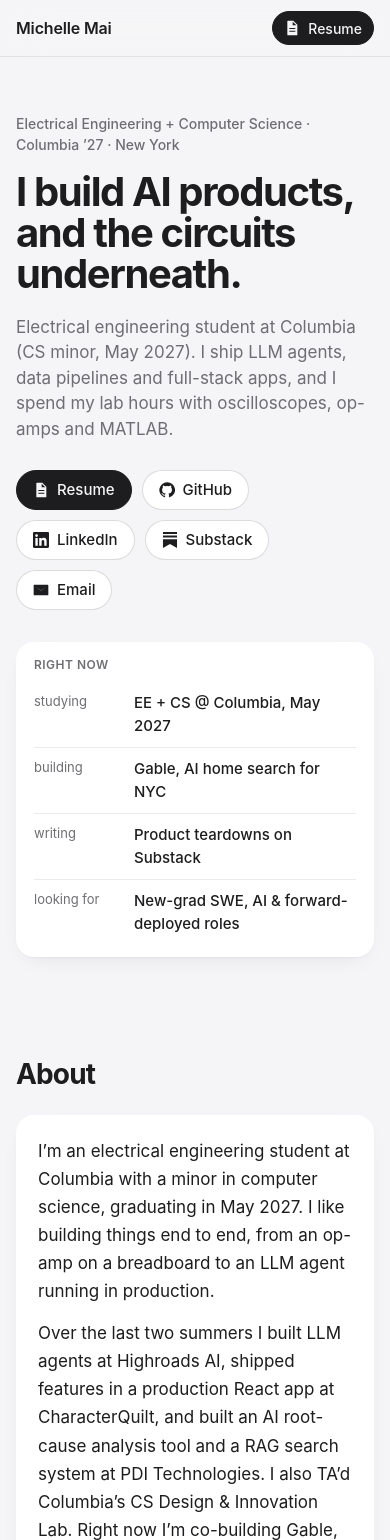
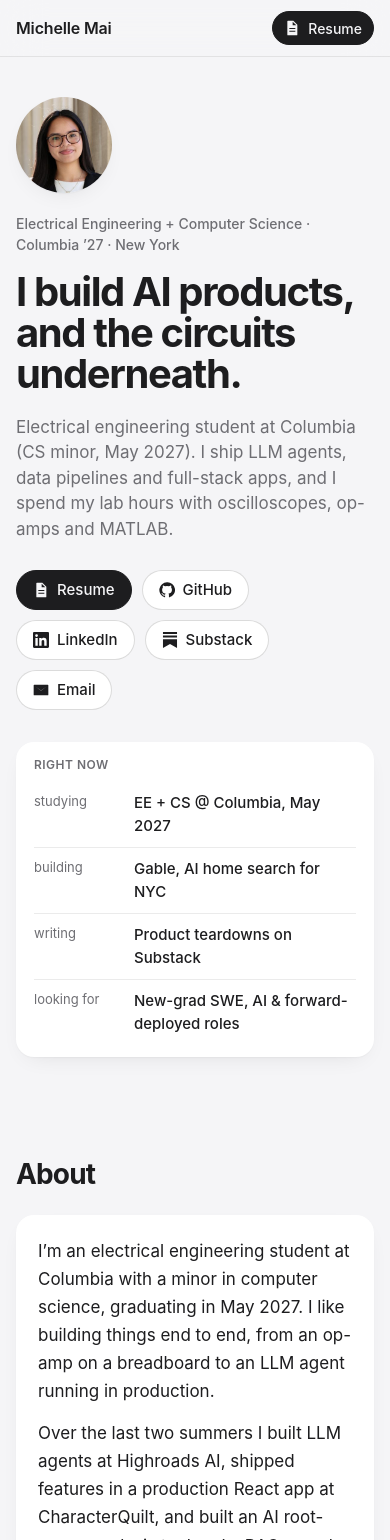
Before and after one commit to michellemai122/michellemai122.github.io, a React (Vite) app: page / in a window 390 px wide. Shown: the top 1540 px of the page. Built offline with nearby package versions, Linux system fonts and the light colour scheme.

Commit message:
Add portrait to hero (round on phones) and as link-preview image
Co-Authored-By: Claude Opus 5.5 <noreply@anthropic.com>

```diff
--- a/index.html
+++ b/index.html
@@ -7,6 +7,9 @@
     <meta name="description" content="Michelle Mai: Columbia electrical engineering + CS. AI agents, data pipelines, full-stack apps and EE lab work." />
     <meta property="og:title" content="Michelle Mai · Engineer" />
     <meta property="og:description" content="AI products, and the circuits underneath." />
+    <meta property="og:image" content="https://michellemai122.github.io/me.jpg" />
+    <meta property="og:url" content="https://michellemai122.github.io/" />
+    <meta name="twitter:card" content="summary_large_image" />
     <link rel="icon" href="/favicon.svg" type="image/svg+xml" />
     <link rel="preconnect" href="https://fonts.googleapis.com" />
     <link rel="preconnect" href="https://fonts.gstatic.com" crossorigin />
--- a/src/components/Home.tsx
+++ b/src/components/Home.tsx
@@ -32,6 +32,7 @@ export function Home() {
     <>
       <section className="wrap hero">
         <div className="hero-main">
+          <img className="portrait-sm" src="/me-sm.jpg" alt="Michelle Mai" width="96" height="96" />
           <p className="eyebrow">Electrical Engineering + Computer Science · Columbia ’27 · New York</p>
           <h1 className="display">
             {profile.headline}
@@ -39,6 +40,8 @@ export function Home() {
           <p className="lede">{profile.intro}</p>
           <Links />
         </div>
+        <div className="hero-side">
+        <img className="portrait" src="/me.jpg" alt="Michelle Mai" width="800" height="1000" />
         <aside className="readout" aria-label="Quick facts">
           <div className="readout-head mono">
             <span>Right now</span>
@@ -52,6 +55,7 @@ export function Home() {
             ))}
           </dl>
         </aside>
+        </div>
       </section>
 
       <section id="about" className="wrap section" aria-labelledby="about-h">
--- a/src/styles.css
+++ b/src/styles.css
@@ -102,8 +102,8 @@ img { max-width: 100%; display: block; }
 @media (max-width: 600px) { .nav .links-compact .btn:not(.btn-accent) { display: none; } }
 
 /* Hero --------------------------------------------------------------- */
-.hero { display: grid; gap: 32px; padding-top: clamp(56px, 10vw, 120px); padding-bottom: clamp(40px, 7vw, 80px); align-items: end; }
-@media (min-width: 960px) { .hero { grid-template-columns: 1fr 320px; gap: 56px; } }
+.hero { display: grid; gap: 32px; padding-top: clamp(40px, 7vw, 80px); padding-bottom: clamp(40px, 6vw, 72px); align-items: center; }
+@media (min-width: 960px) { .hero { grid-template-columns: 1fr 340px; gap: 64px; } }
 .eyebrow { display: flex; align-items: center; gap: 8px; font-size: 0.875rem; font-weight: 500; color: var(--muted); margin: 0 0 16px; }
 .display {
   font-family: var(--display); font-weight: 700;
@@ -113,6 +113,13 @@ img { max-width: 100%; display: block; }
 .lede { font-size: clamp(1.0625rem, 1.5vw, 1.25rem); line-height: 1.5; color: var(--muted); max-width: 60ch; margin: 20px 0 0; text-wrap: pretty; }
 .display-sm { font-family: var(--display); font-weight: 700; font-size: clamp(2.2rem, 5vw, 3.6rem); line-height: 1.05; letter-spacing: -0.03em; margin: 0; }
 
+.hero-side { display: flex; flex-direction: column; gap: 16px; }
+.portrait { width: 100%; height: auto; aspect-ratio: 4 / 5; object-fit: cover; border-radius: var(--radius); box-shadow: var(--shadow); }
+.portrait-sm { display: none; width: 96px; height: 96px; border-radius: 50%; object-fit: cover; margin-bottom: 20px; box-shadow: var(--shadow); }
+@media (max-width: 959px) {
+  .portrait { display: none; }
+  .portrait-sm { display: block; }
+}
 .readout { background: var(--card); border-radius: var(--radius); box-shadow: var(--shadow); overflow: hidden; }
 .readout-head { padding: 14px 18px 4px; font-size: 0.75rem; font-weight: 600; letter-spacing: 0.04em; text-transform: uppercase; color: var(--muted); }
 .readout dl { margin: 0; padding: 4px 18px 12px; }
```
Also changed, not shown: public/me-sm.jpg (added), public/me.jpg (added).
